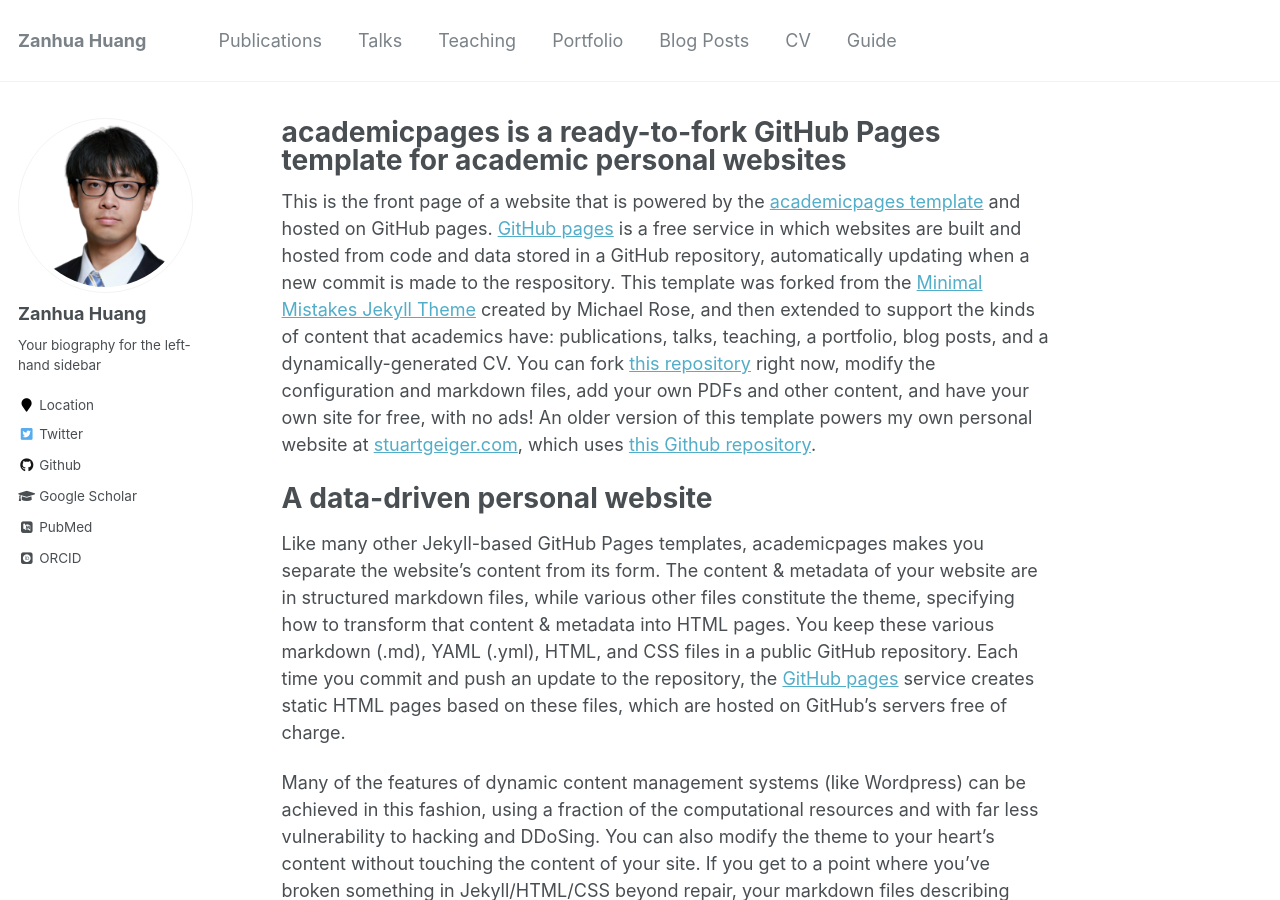
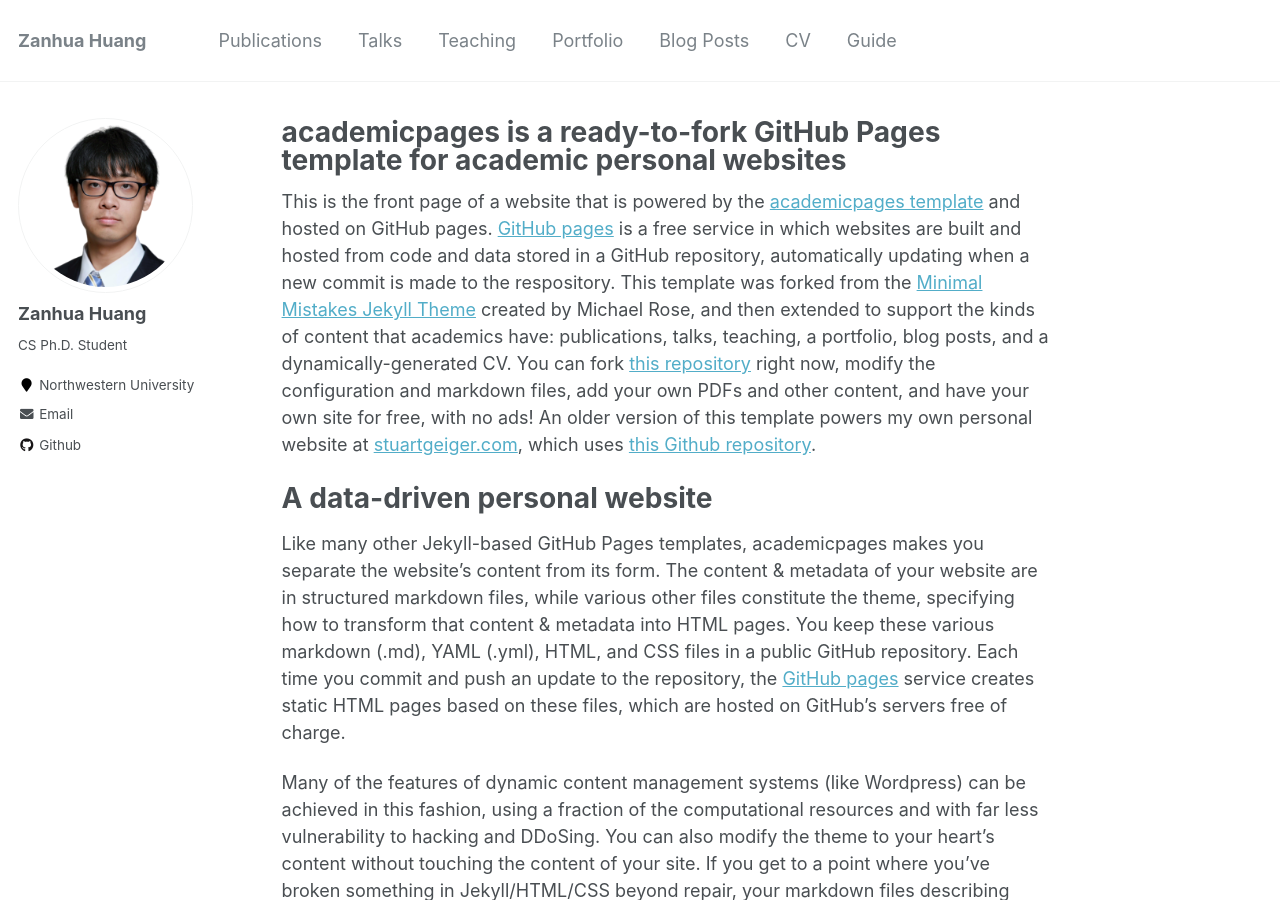
Before and after one commit to yzanhua/yzanhua.github.io, a Jekyll site: the page built from _pages/about.md, in a window 1280 px wide and 900 px high. Built offline with Jekyll 4.4.1, drawn with Linux system fonts in a browser that asks for light colours; some web fonts are replaced.

Commit message:
side bar

```diff
--- a/_config.yml
+++ b/_config.yml
@@ -82,12 +82,12 @@
 author:
   name             : "Zanhua Huang"
   avatar           : "profile.png"
-  bio              : "Your biography for the left-hand sidebar"
-  location         : "Location"
+  bio              : "CS Ph.D. Student "
+  location         : "Northwestern University"
   employer         :
-  pubmed           : "https://www.ncbi.nlm.nih.gov/pubmed/?term=john+snow"
-  googlescholar    : "http://yourfullgooglescholarurl.com"
-  email            :
+  pubmed           :  # "https://www.ncbi.nlm.nih.gov/pubmed/?term=john+snow"
+  googlescholar    :  # "http://yourfullgooglescholarurl.com"
+  email            :  zanhua@u.northwestern.edu
   researchgate     :  # example: "https://www.researchgate.net/profile/yourprofile"
   uri              :
   bitbucket        :
@@ -96,20 +96,20 @@
   flickr           :
   facebook         :
   foursquare       :
-  github           : "academicpages"
+  github           : "yzanhua"
   google_plus      :
   keybase          :
   instagram        :
   impactstory      : #"https://profiles.impactstory.org/u/xxxx-xxxx-xxxx-xxxx"
   lastfm           :
   linkedin         :
-  orcid            : "http://orcid.org/yourorcidurl"
+  orcid            : # "http://orcid.org/yourorcidurl"
   pinterest        :
   soundcloud       :
   stackoverflow    : # http://stackoverflow.com/users/123456/username
   steam            :
   tumblr           :
-  twitter          : "replacethistwitterhandle"
+  twitter          : # "replacethistwitterhandle"
   vine             :
   weibo            :
   xing             :
```
